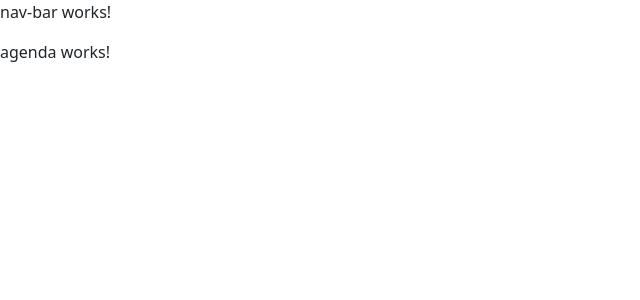
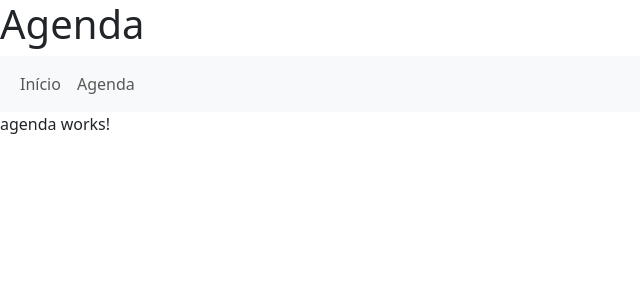
Before and after one commit to SarahBea11/AgendaProjeto-FrontEnd, an Angular app: page /agenda in a window 1280 px wide. Shown: the top 300 px of the page, without its empty margins (0-640 px from the left). Built offline with nearby package versions, Linux system fonts and the light colour scheme.

Commit message:
Configurando a nav-bar, fazendo o agenda.ts e  colocando dados no db.json

```diff
--- /dev/null
+++ b/db.json
@@ -0,0 +1,29 @@
+{
+  "Agendas": [
+    {
+      "id": 1,
+      "namecommitment":"Salao de Beleza" ,
+      "datecommintment": "Avenida das Laranjeiras, 100 Itu-SP",
+      "date": "08/12/2024"
+    },
+    {
+      "id": 2,
+      "namecommitment":"Prova de Economia" ,
+      "datecommintment": "Fatec Itu",
+      "date": "09/12/2024"
+
+    },
+    {
+      "id": 3,
+      "namecommitment":"Dentisra" ,
+      "datecommintment": "Rua Floriano Peixoto, 884 - Centro, Itu-SP",
+      "date": "11/12/2024"
+    },
+    {
+      "id": 4,
+      "namecommitment":"Cinema" ,
+      "datecommintment": "Plaza Shopping Itu",
+      "date": "14/12/2024"
+    }
+  ]
+}
--- /dev/null
+++ b/src/app/agenda/agenda.ts
@@ -0,0 +1,6 @@
+export interface Agendas{
+  id: number,
+  namecommitment: string,
+  localcommitment: string,
+  date: string,
+}
--- a/src/app/app.component.html
+++ b/src/app/app.component.html
@@ -1,2 +1,3 @@
+<h1>Agenda</h1>
 <app-nav-bar></app-nav-bar>
 <router-outlet></router-outlet>
--- a/src/app/nav-bar/nav-bar.component.html
+++ b/src/app/nav-bar/nav-bar.component.html
@@ -1 +1,14 @@
-<p>nav-bar works!</p>
+<nav class="navbar navbar-expand-lg bg-body-tertiary">
+  <div class="container-fluid">
+    <div class="collapse navbar-collapse" id="navbarSupportedContent">
+      <ul class="navbar-nav me-auto mb-2 mb-lg-0">
+        <li class="nav-item">
+          <a class="nav-link" aria-current="page" [routerLink]="['/inicio']">Início</a>
+        </li>
+        <li class="nav-item">
+          <a class="nav-link" aria-current="page" [routerLink]="['/agenda']">Agenda </a>
+        </li>
+      </ul>
+    </div>
+  </div>
+</nav>
```
